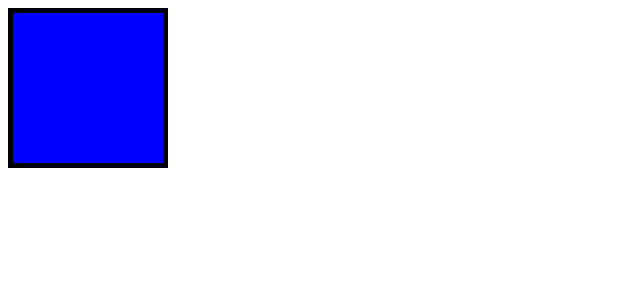
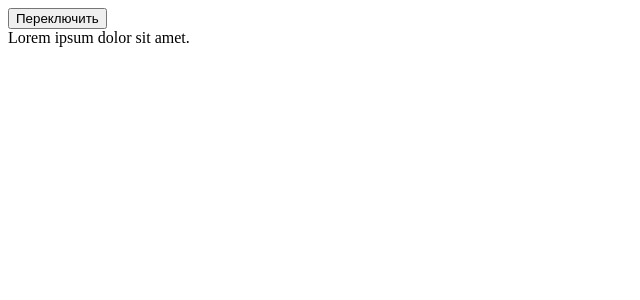
Before and after one commit to Obazure/ANGULAR-MARATHON, an Angular app: page / in a window 1280 px wide. Shown: the top 300 px of the page, without its empty margins (0-640 px from the left). Built offline with nearby package versions, Linux system fonts and the light colour scheme.

Commit message:
70 lesson done. пустое состояние

```diff
--- a/src/app/animations/animations.component.html
+++ b/src/app/animations/animations.component.html
@@ -5,7 +5,15 @@
     <!--animations works!-->
 <!--</div>-->
 
-<div
-        [@multi]="multistate"
-        (click)="multistate = multistate === 'start' ? 'end' : 'start'"
-></div>
+<button class="btn btn-primary" (click)="isVisible = !isVisible">Переключить</button>
+<div class="alert alert-danger"
+     [@divTrigger]="isVisible ? 'show' : 'hide'"
+     *ngIf="isVisible">
+    Lorem ipsum dolor sit amet.
+</div>
+
+
+<!--<div-->
+        <!--[@multi]="multistate"-->
+        <!--(click)="multistate = multistate === 'start' ? 'end' : 'start'"-->
+<!--&gt;</div>-->
--- a/src/app/animations/animations.component.ts
+++ b/src/app/animations/animations.component.ts
@@ -1,61 +1,18 @@
 import {Component, OnInit} from '@angular/core';
-import {animate, state, style, transition, trigger} from "@angular/animations";
-import {timeInterval} from "rxjs/operators";
+import {clickedP, divTrigger, multi} from "./animations";
+
 
 @Component({
     selector: 'app-animations',
     templateUrl: './animations.component.html',
     styleUrls: ['./animations.component.css'],
-    animations: [
-        trigger('clickedP', [
-            state('start', style({
-                backgroundColor: 'blue',
-                width: '150px',
-                height: '150px'
-            })),
-            state('end', style({
-                backgroundColor: 'red',
-                width: '300px',
-                height: '300px'
-            })),
-            state('active', style({
-                backgroundColor: 'yellow',
-                width: '170px',
-                height: '170px'
-            })),
-            transition('start <=> end', animate('1000ms ease-in')),
-            transition('start => active', animate(400)),
-            transition('active => end', animate(400))
-        ]),
-        trigger('multi',[
-            state('start', style({
-                backgroundColor: 'blue',
-                width: '150px',
-                height: '150px',
-                border: '5px solid black'
-            })),
-            state('end', style({
-                backgroundColor: 'red',
-                width: '170px',
-                height: '170px',
-            })),
-            transition('start <=> end',
-                [
-                    style({
-                        backgroundColor: 'yellow'
-                    }),
-                    animate(1500, style({
-                        backgroundColor: 'green'
-                    })),
-                    animate(1000)
-                ])
-        ])
-    ]
+    animations: [clickedP, multi, divTrigger]
 })
 export class AnimationsComponent implements OnInit {
 
     state = 'start';
     multistate = 'start';
+    isVisible = true;
 
     constructor() {
     }
--- /dev/null
+++ b/src/app/animations/animations.ts
@@ -0,0 +1,66 @@
+import {animate, state, style, transition, trigger} from "@angular/animations";
+import {timeInterval} from "rxjs/operators";
+
+
+export const clickedP = trigger('clickedP', [
+    state('start', style({
+        backgroundColor: 'blue',
+        width: '150px',
+        height: '150px'
+    })),
+    state('end', style({
+        backgroundColor: 'red',
+        width: '300px',
+        height: '300px'
+    })),
+    state('active', style({
+        backgroundColor: 'yellow',
+        width: '170px',
+        height: '170px'
+    })),
+    transition('start <=> end', animate('1000ms ease-in')),
+    transition('start => active', animate(400)),
+    transition('active => end', animate(400))
+]);
+export const multi = trigger('multi', [
+    state('start', style({
+        backgroundColor: 'blue',
+        width: '150px',
+        height: '150px',
+        border: '5px solid black'
+    })),
+    state('end', style({
+        backgroundColor: 'red',
+        width: '170px',
+        height: '170px',
+    })),
+    transition('start <=> end',
+        [
+            style({
+                backgroundColor: 'yellow'
+            }),
+            animate(1500, style({
+                backgroundColor: 'green'
+            })),
+            animate(1000)
+        ])
+]);
+
+export const divTrigger = trigger('divTrigger', [
+    state('hide', style({
+        opacity: 0
+    })),
+    state('show', style({})),
+    transition('void => show', [
+        style({opacity: 0}),
+        animate(500, style({
+            opacity: 1
+        }))
+    ]),
+    transition('show => void', [
+        style({opacity: 1}),
+        animate(500, style({
+            opacity: 0
+        }))
+    ])
+]);
```
